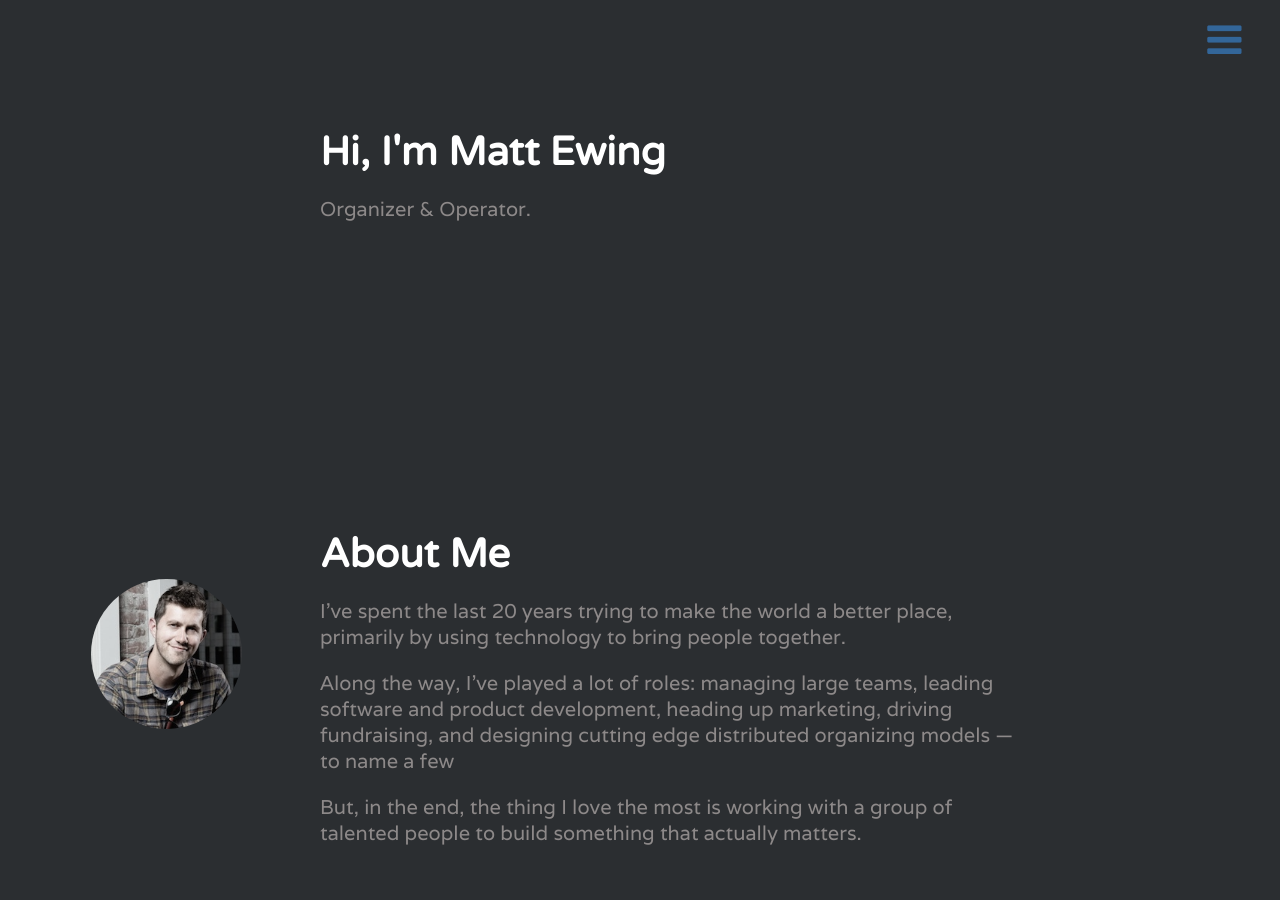
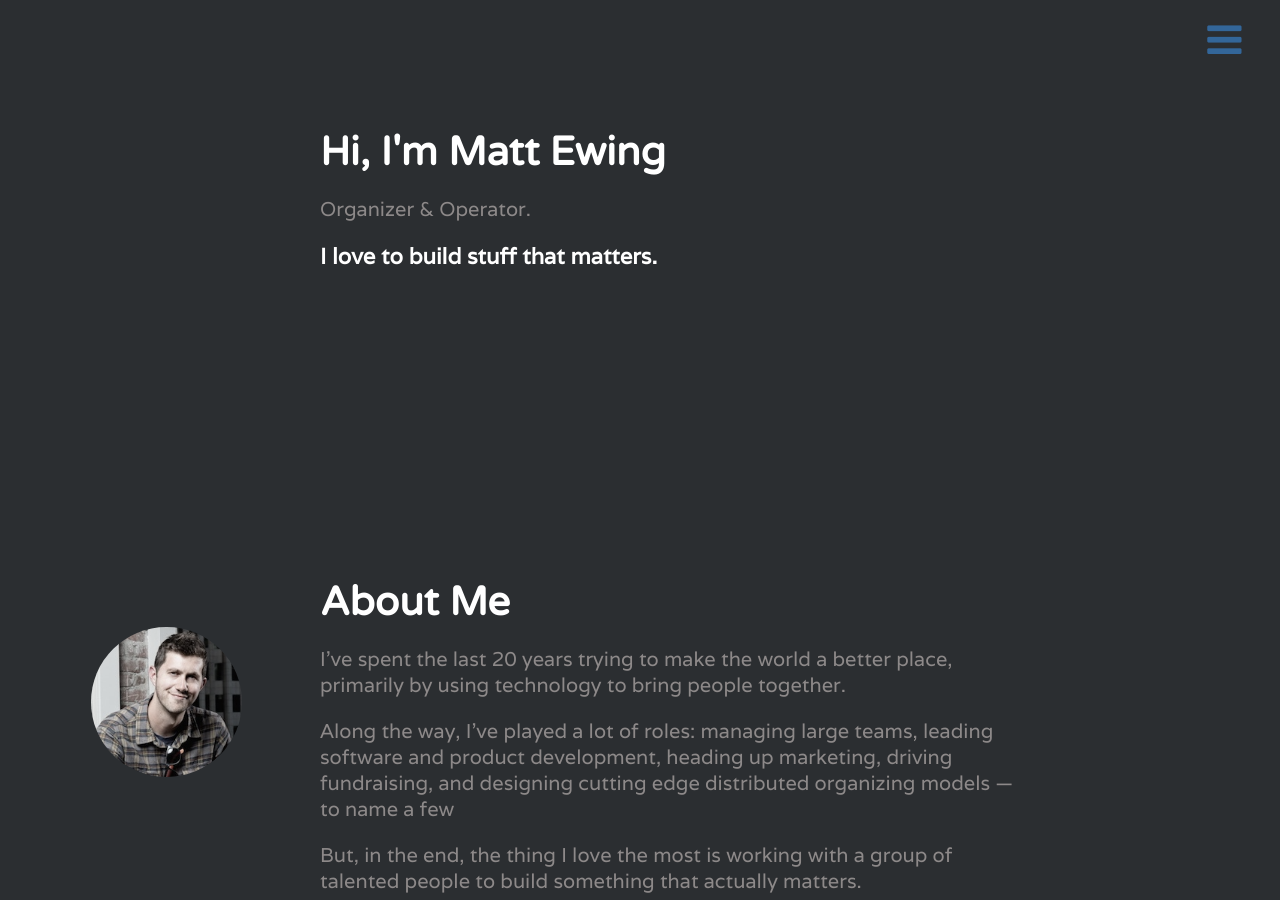
Before and after one commit to mattewing/mattewing.github.io, a Jekyll site: the page built from index.html, in a window 1280 px wide and 900 px high. Built offline with Jekyll 4.4.1, drawn with Linux system fonts in a browser that asks for light colours; nearby versions of some CDN libraries.

Commit message:
Update index.html
more updates

```diff
--- a/index.html
+++ b/index.html
@@ -11,7 +11,7 @@ image: bio.jpg
 	<h1>Hi, I'm Matt Ewing</h1>
 	<p>Organizer & Operator. </p>
 	<p>
-
+	<p><strong>I love to build stuff that matters.</strong></p>
 </div>
 
 <div class = "text" id ="about">
```
